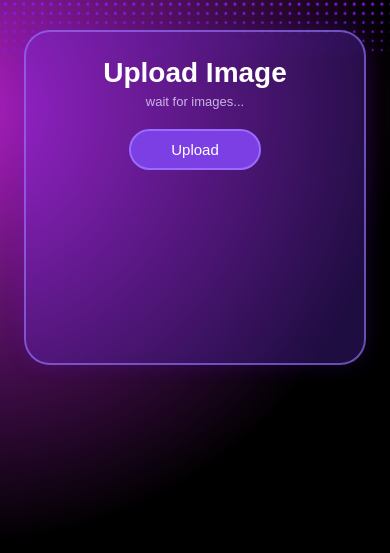
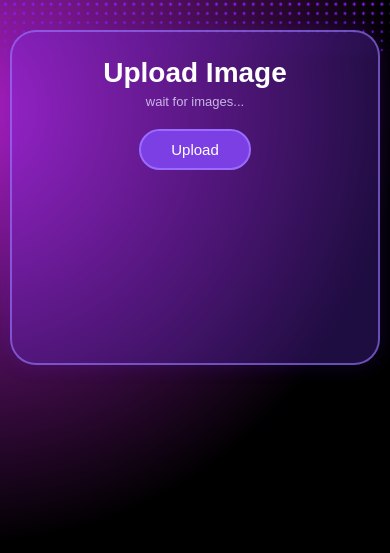
Before and after one commit to anfar09/skin-cancer-web, a Flask app: page /scan in a window 390 px wide. Shown: the part 110-663 px from the top of the page. Run offline with Flask 3, Linux system fonts and the light colour scheme.

Commit message:
final commit web

```diff
--- a/static/style.css
+++ b/static/style.css
@@ -1,25 +1,23 @@
 * {
+    margin: 0;
+    padding: 0;
     box-sizing: border-box;
 }
 
 html {
+    width: 100%;
+    height: 100%;
     overflow-x: hidden;
-    width: 100%;
+    position: relative;
 }
 
 body {
-    overflow-x: hidden;
-    width: 100%;
-    max-width: 100vw;
-}
-
-html, body {
     margin: 0;
     padding: 0;
     width: 100%;
     height: 100%;
-    overflow-x: hidden; /* ไม่ให้เลื่อนซ้าย-ขวา */
-    overflow-y: auto; /* ให้เลื่อนบน-ล่างได้ */
+    overflow-x: hidden !important;
+    position: relative;
     font-family: 'Arial', sans-serif;
 }
 
@@ -266,15 +264,26 @@ html, body {
 /* ============================================
    SCAN PAGE
    ============================================ */
+.scan-page {
+    min-height: 100vh;
+    width: 100%;
+    max-width: 100%;
+    overflow-x: hidden;
+    position: relative;
+}
+
 .scan-container {
     min-height: 100vh;
+    width: 100%;
+    max-width: 100%;
     display: flex;
     flex-direction: column;
     justify-content: flex-start;
     align-items: center;
-    overflow-y: auto;
+    overflow-x: hidden;
     padding: 60px 20px 40px;
     text-align: center;
+    position: relative;
 }
 
 .scan-container h1 {
@@ -328,8 +338,9 @@ html, body {
     gap: 15px;
     justify-content: center;
     align-items: center;
-    max-width: 100%; /* เพิ่ม */
-    flex-wrap: wrap; /* เพิ่ม - ให้ขึ้นบรรทัดใหม่ถ้าจำเป็น */
+    flex-wrap: wrap;
+    max-width: 100%;
+    width: 100%;
 }
 
 /* ปุ่มเมื่ออยู่ใน content-container (หลังอัพโหลด) */
@@ -630,7 +645,9 @@ html, body {
 /* Mobile */
 @media (max-width: 768px) {
     html, body {
-        overflow-y: scroll;
+        overflow-x: hidden !important;
+        width: 100%;
+        max-width: 100vw;
     }
 
     .navbar {
@@ -686,15 +703,21 @@ html, body {
 
     /* Scan Page - ปรับให้ responsive */
     .scan-container {
-        padding: 40px 15px 30px;
-        min-height: auto;
+        padding: 40px 10px 30px;
+        max-width: 100vw;
     }
 
     .scan-card {
-        width: 95%; /* ลดจาก 95% */
-        max-width: calc(100vw - 30px); /* เพิ่ม - ป้องกันเกินจอ */
+        width: calc(100% - 20px);
+        max-width: calc(100vw - 30px);
         padding: 30px 15px 20px;
-        box-sizing: border-box; /* เพิ่ม */
+        margin: 0 10px;
+    }
+
+    .content-container {
+        max-width: 100%;
+        width: 100%;
+        padding: 0 5px;
     }
 
     .upload-btn {
@@ -766,7 +788,7 @@ html, body {
 
     /* Scan Page - Mobile เล็ก */
     .scan-container {
-        padding-top: 30px;
+        padding: 30px 5px 20px;
     }
 
     .scan-container h1 {
@@ -775,25 +797,28 @@ html, body {
     }
 
     .scan-card {
-        width: 95%; /* ลดจาก 98% */
-        max-width: calc(100vw - 20px); /* เพิ่ม */
-        padding: 25px 12px 18px;
-        margin: 0 10px; /* เพิ่ม margin ข้าง */
+        width: calc(100% - 10px);
+        max-width: calc(100vw - 20px);
+        padding: 25px 10px 18px;
+        margin: 0 5px;
     }
 
     .upload-btn {
-        padding: 10px 40px;
+        padding: 10px 30px;
         font-size: 15px;
+        max-width: 100%;
     }
 
     .reset-btn {
-        padding: 10px 30px;
+        padding: 10px 25px;
         font-size: 15px;
+        max-width: 100%;
     }
 
     .button-group {
-        gap: 10px;
-        flex-wrap: wrap;
+        gap: 8px;
+        width: 100%;
+        padding: 0 5px;
     }
 
     .wait-text {
--- a/templates/base.html
+++ b/templates/base.html
@@ -2,7 +2,7 @@
 <html lang="th">
 <head>
     <meta charset="UTF-8">
-    <meta name="viewport" content="width=device-width, initial-scale=1.0">
+    <meta name="viewport" content="width=device-width, initial-scale=1.0, maximum-scale=1.0, user-scalable=no">
     <title>NeuralDerm</title>
     <link rel="stylesheet" href="{{ url_for('static', filename='style.css') }}">
 </head>
```
Also changed, not shown: other parts of static/style.css (+29 -7 lines).
